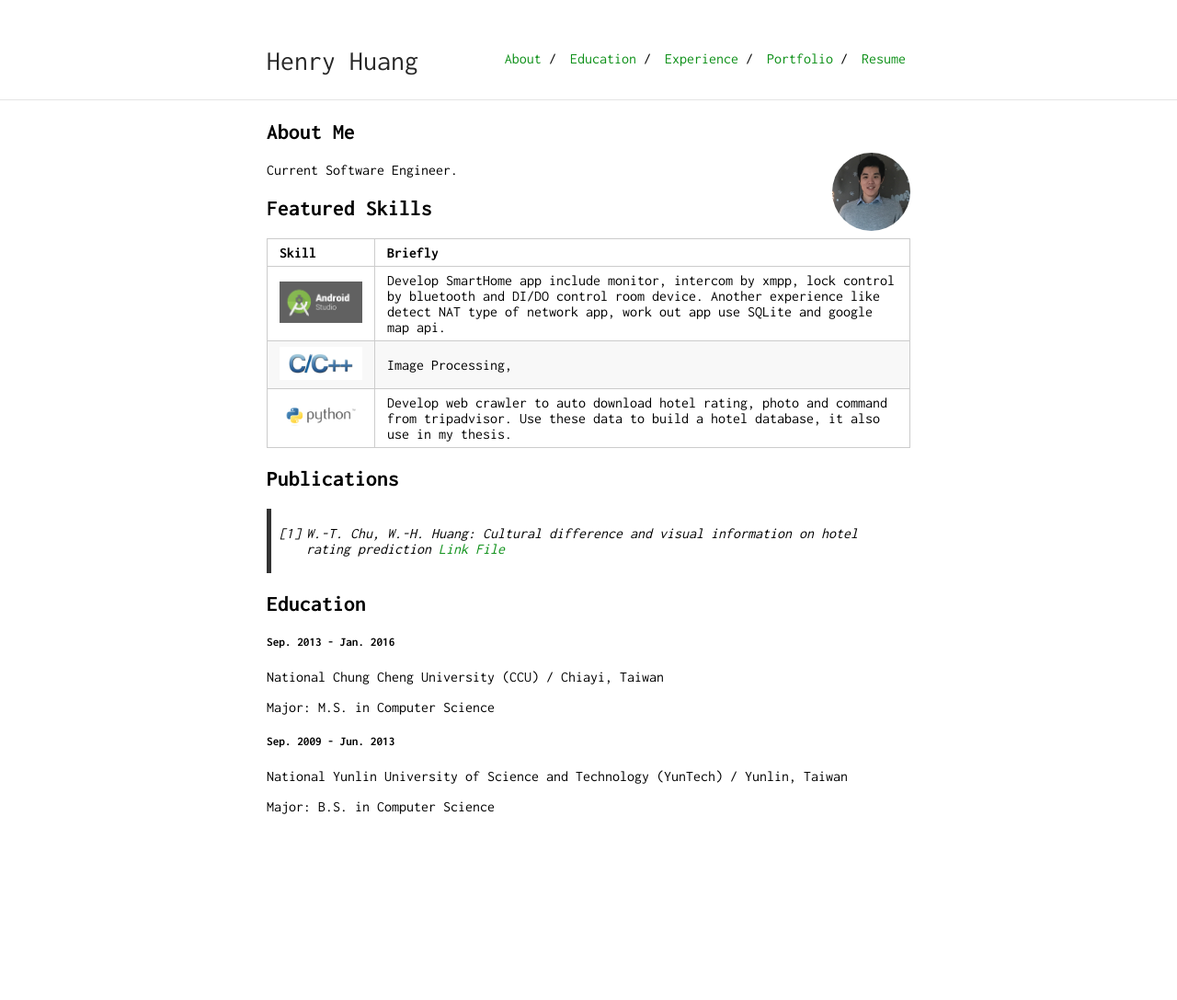
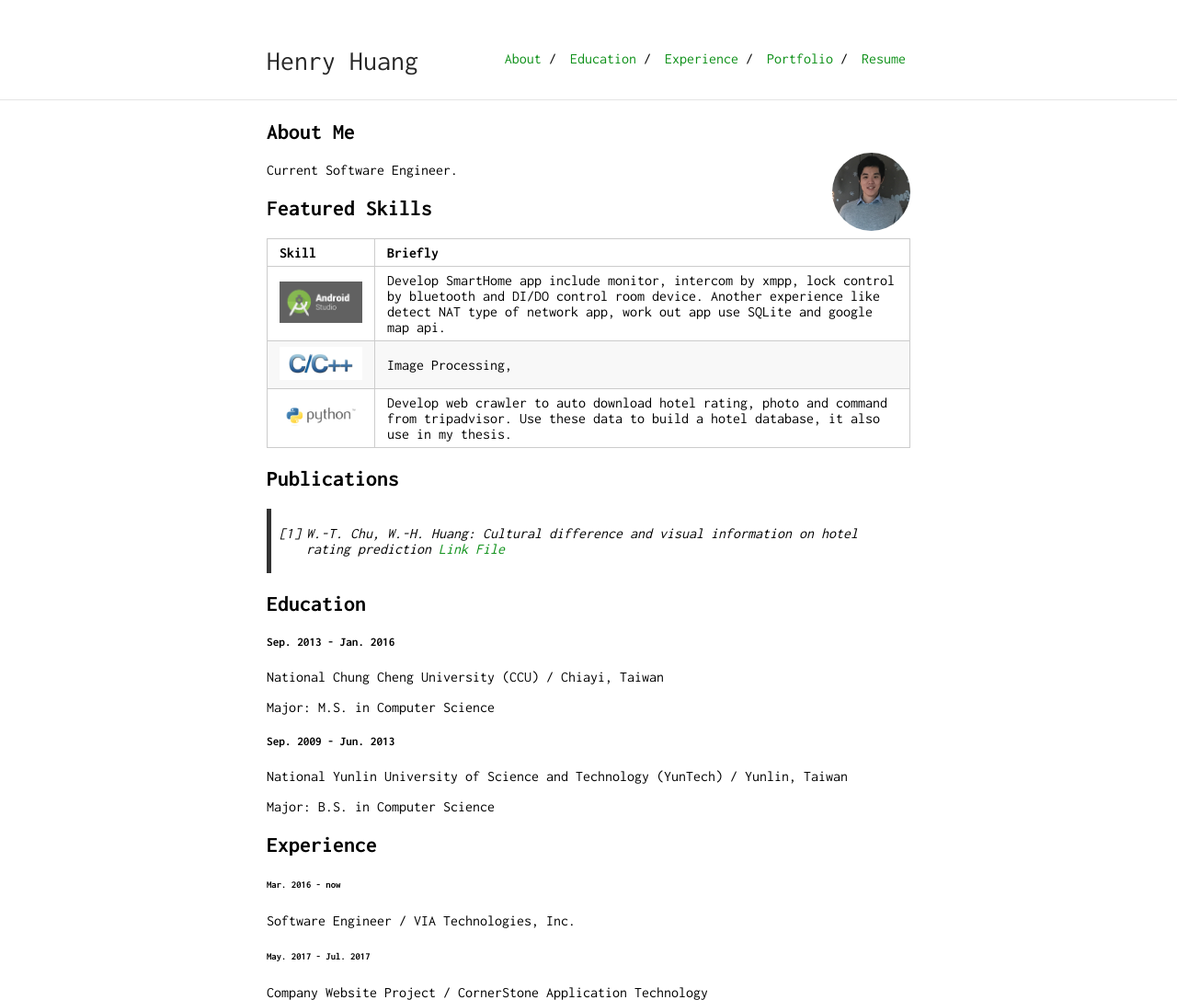
Before and after one commit to henry0726/henry0726.github.io, a Jekyll site: the page built from index.md, in a window 1280 px wide. Shown: the whole page at 92% size. Built offline with Jekyll 4.4.1, drawn with Linux system fonts in a browser that asks for light colours; our own code applies the rules of GitHub Pages for plain Markdown files; before the commit the page ends 900 px from its top, so only the background shows below that.

Commit message:
Update index.md

```diff
--- a/index.md
+++ b/index.md
@@ -34,3 +34,12 @@ National Yunlin University of Science and Technology (YunTech) / Yunlin, Taiwan
 
 Major: B.S. in Computer Science
 <span>
+
+## Experience
+<span id="experience">
+###### Mar. 2016 - now
+Software Engineer / VIA Technologies, Inc.
+
+###### May. 2017 - Jul. 2017
+Company Website Project / CornerStone Application Technology
+<span>
```
